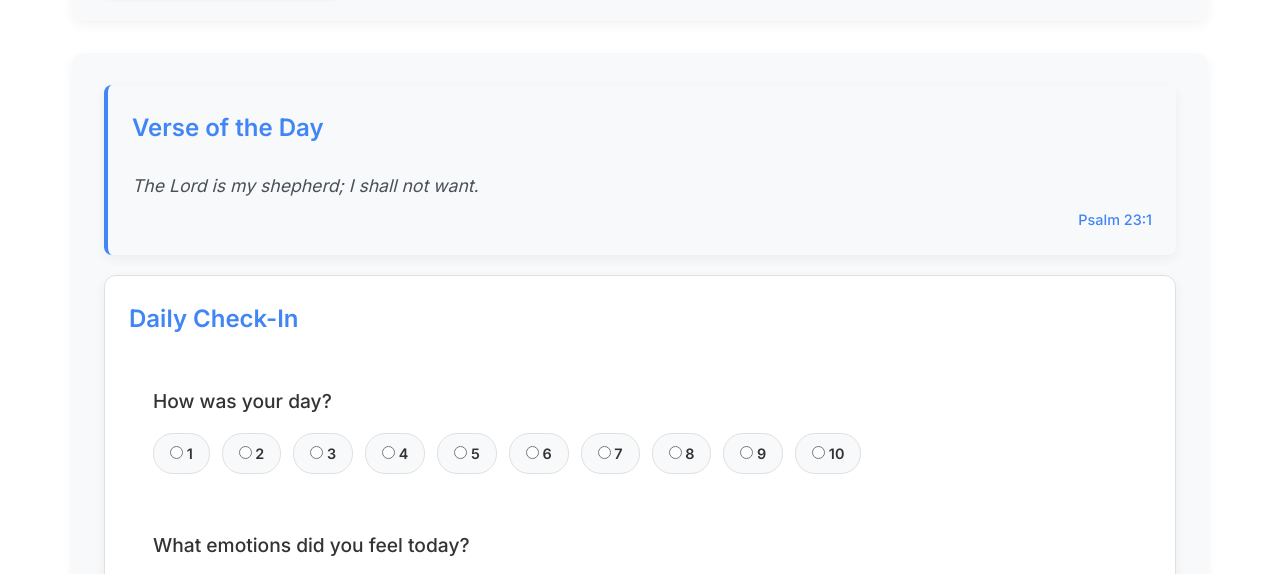
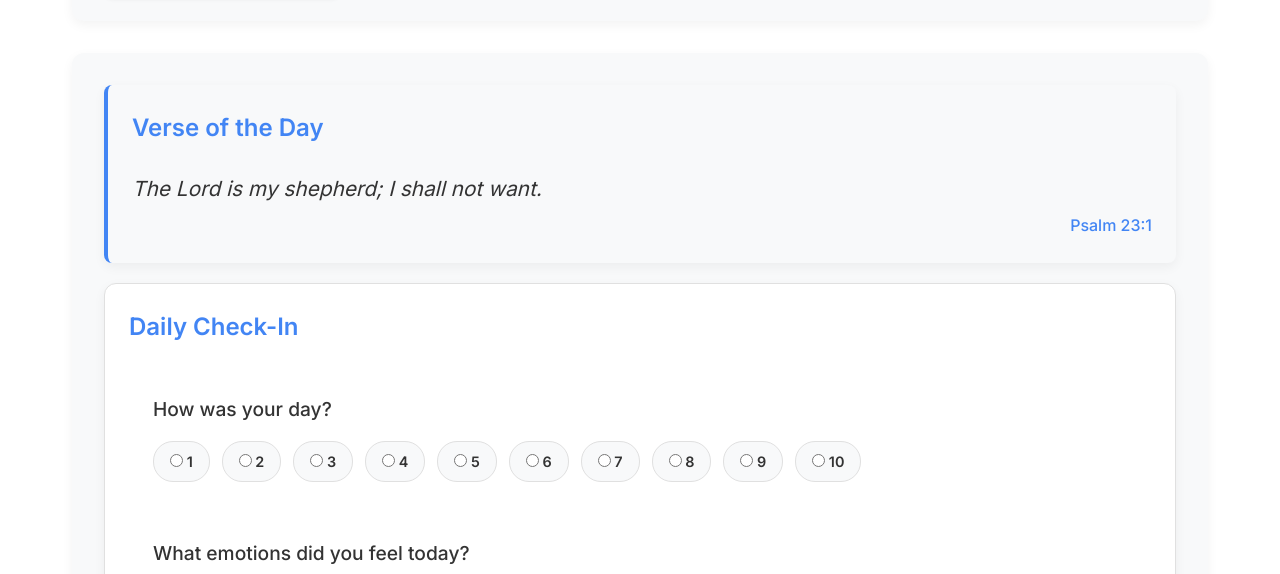
Before and after one commit to devswervo/daily-reflection-journal, a plain HTML site: page index.html in a window 1280 px wide. Shown: the part 162-736 px from the top of the page. Drawn offline with Linux system fonts and the light colour scheme.

Commit message:
Increase Bible verse font size and ensure consistent styling

```diff
--- a/css/styles.css
+++ b/css/styles.css
@@ -115,10 +115,11 @@ h1 {
 }
 
 .bible-quote blockquote {
-    font-size: 1.1rem;
+    font-size: 1.3rem;
     font-style: italic;
     margin: 0.5rem 0;
     color: var(--text-color);
+    line-height: 1.6;
 }
 
 .verse-reference {
@@ -127,7 +128,7 @@ h1 {
     font-weight: 500;
     color: var(--primary-color);
     margin-top: 0.5rem;
-    font-size: 0.9rem;
+    font-size: 1rem;
 }
 
 /* Daily Entry Form */
@@ -309,15 +310,29 @@ textarea:focus {
 }
 
 .bible-quote {
+    background-color: var(--secondary-color);
+    padding: 1.5rem;
+    border-radius: 8px;
     margin-bottom: 20px;
+    border-left: 4px solid var(--primary-color);
+    box-shadow: var(--card-shadow);
 }
 
 .bible-quote blockquote {
-    margin: 0;
+    font-size: 1.3rem;
     font-style: italic;
-    color: #495057;
-    font-size: 1.1rem;
+    margin: 0.5rem 0;
+    color: var(--text-color);
     line-height: 1.6;
+}
+
+.verse-reference {
+    display: block;
+    text-align: right;
+    font-weight: 500;
+    color: var(--primary-color);
+    margin-top: 0.5rem;
+    font-size: 1rem;
 }
 
 .mood-rating, .emotions, .prayer-status {
```
